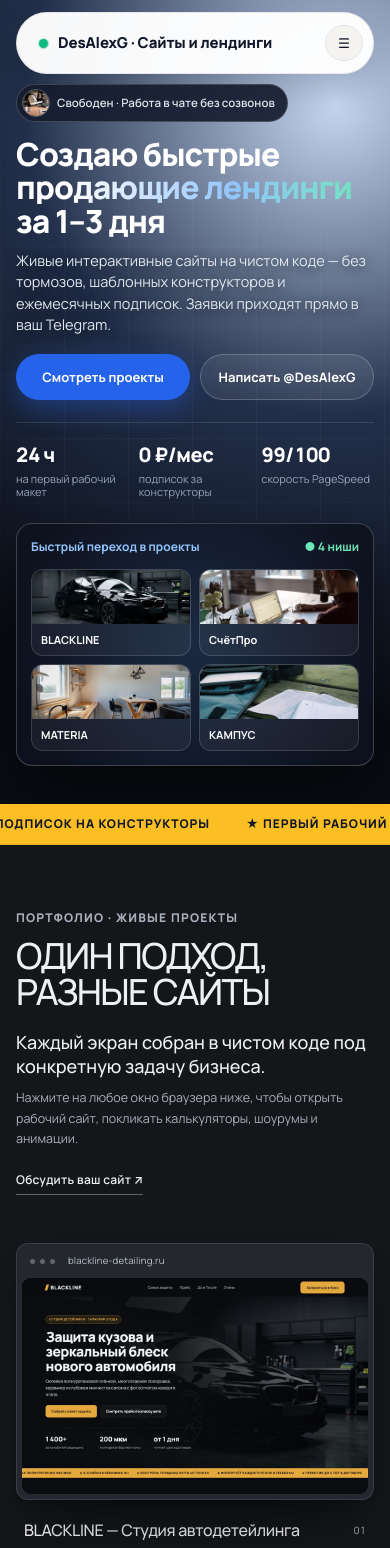
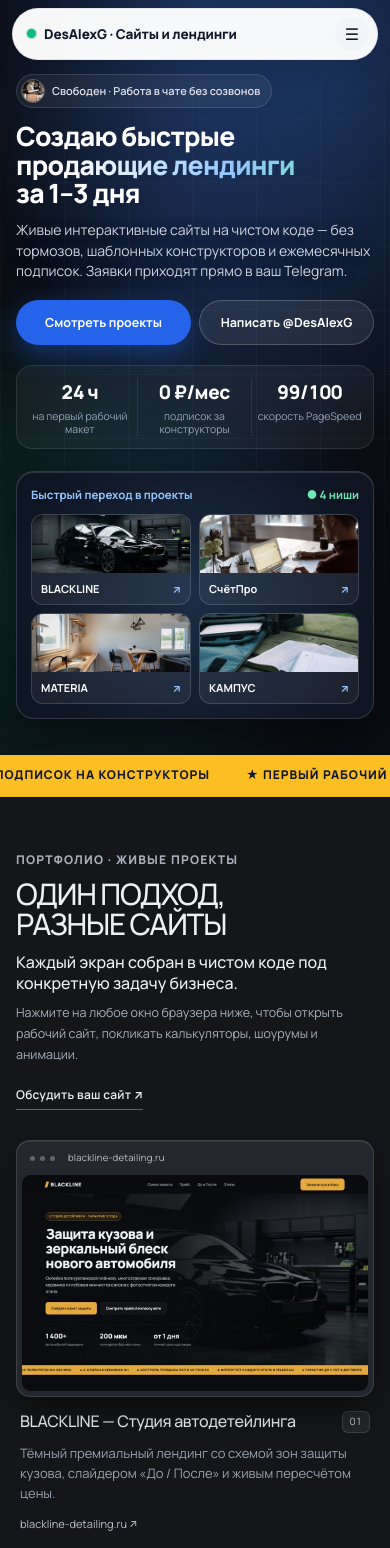
Before and after one commit to alexg11r/portfolio, a plain HTML site: page index.html in a window 390 px wide. Shown: the top 1548 px of the page. Drawn offline with Linux system fonts and the light colour scheme.

Commit message:
Refine mobile aesthetic: bento metrics, studio dock tiles, numbered badges, 0px overflow across 360px/390px

```diff
--- a/index.html
+++ b/index.html
@@ -29,7 +29,7 @@
     }
 
     *, *::before, *::after { box-sizing: border-box; }
-    html { scroll-behavior: smooth; }
+    html { scroll-behavior: smooth; max-width: 100%; overflow-x: clip; }
     body {
       margin: 0;
       font-family: 'Manrope', -apple-system, BlinkMacSystemFont, 'Segoe UI', Roboto, sans-serif;
@@ -37,7 +37,8 @@
       color: var(--ink);
       line-height: 1.55;
       -webkit-font-smoothing: antialiased;
-      overflow-x: hidden;
+      max-width: 100%;
+      overflow-x: clip;
     }
 
     a { color: inherit; text-decoration: none; }
@@ -47,6 +48,10 @@
     .container {
       width: min(100% - 32px, var(--container));
       margin-inline: auto;
+      min-width: 0;
+    }
+    .hero-grid > *, .works-heading > *, .works-grid > *, .pricing-grid > *, .estimator-card > *, .flip-grid > *, .workflow-layout > *, .section-head-split > * {
+      min-width: 0;
     }
     section[id] { scroll-margin-top: 76px; }
 
@@ -398,10 +403,10 @@
       z-index: 2;
     }
     .works-heading h2 {
-      font-size: clamp(36px, 4.7vw, 66px);
+      font-size: clamp(27px, 5vw, 64px);
       font-weight: 500;
       line-height: 0.99;
-      letter-spacing: -0.045em;
+      letter-spacing: -0.04em;
       text-transform: uppercase;
       color: #eff0f2;
     }
@@ -581,19 +586,34 @@
     }
 
     @media (max-width: 950px) {
-      .works-section { padding: 82px 0 82px; }
-      .works-heading { grid-template-columns: 1fr; gap: 22px; margin-bottom: 48px; }
+      .works-section { padding: 72px 0; }
+      .works-heading { grid-template-columns: minmax(0, 1fr); gap: 22px; margin-bottom: 42px; }
       .works-aside { justify-self: start; max-width: 100%; }
-      .works-grid { gap: 52px 28px; }
+      .works-grid { gap: 48px 28px; }
       .work-card[data-project="1"] { margin-top: 76px; }
       .work-card[data-project="2"] { margin-top: -32px; }
     }
     @media (max-width: 740px) {
-      .works-section { padding: 64px 0; }
-      .works-grid { grid-template-columns: 1fr; gap: 38px; padding: 0; }
+      .reveal, .scrub-line { opacity: 1 !important; transform: none !important; }
+      .scrub-line { width: 100%; }
+      .works-section { padding: 54px 0 60px; }
+      .works-heading { margin-bottom: 30px; gap: 14px; }
+      .works-heading h2 { font-size: clamp(27px, 7.6vw, 36px); }
+      .works-aside-lead { font-size: 16px; }
+      .works-grid { grid-template-columns: minmax(0, 1fr); gap: 32px; padding: 0; }
       .work-card[data-project] { grid-column: auto !important; grid-row: auto !important; margin-top: 0 !important; --roll: 0deg; --depth: 0; }
+      .work-art { border-radius: 14px; border-color: rgba(255,255,255,0.12); box-shadow: inset 0 1px 0 rgba(255,255,255,0.08), 0 14px 32px rgba(0,0,0,0.45); }
       .work-card[data-project="1"] .work-viewport { aspect-ratio: 16 / 10; }
-      .works-bottom-row { grid-template-columns: 1fr; }
+      .work-meta { margin: 14px 4px 0; }
+      .work-num {
+        padding: 2px 7px;
+        border-radius: 6px;
+        background: rgba(255,255,255,0.07);
+        border: 1px solid rgba(255,255,255,0.12);
+        color: #cbd5e1;
+      }
+      .works-bottom-row { grid-template-columns: minmax(0, 1fr); gap: 16px; padding-top: 24px; margin-top: 6px; }
+      .works-bottom-row .btn { width: 100%; }
     }
 
     /* Stone Band: 3D Renders + 3D-Flipping Advantage Cards */
@@ -917,45 +937,104 @@
     }
 
     @media (max-width: 980px) {
-      .hero-grid, .pricing-grid, .estimator-card, .flip-grid, .workflow-layout { grid-template-columns: 1fr; }
+      .hero-grid, .pricing-grid, .estimator-card, .flip-grid, .workflow-layout { grid-template-columns: minmax(0, 1fr); }
       .workflow-sticky { position: static; }
       .hero-right-col { min-height: auto; }
-      .flip-card { height: 270px; }
+      .flip-card { height: 240px; }
       #heroCanvas, .section-ambient-canvas, #finaleCanvas, .paper-grain, .dock-ripple { display: none !important; }
-      .hero { background: radial-gradient(circle at 86% 14%, rgba(59, 130, 246, 0.25) 0%, rgba(21, 35, 64, 0.94) 40%, #0a0d14 80%); }
+      .hero {
+        background:
+          radial-gradient(circle at 86% 10%, rgba(59, 130, 246, 0.28) 0%, transparent 48%),
+          radial-gradient(circle at 10% 78%, rgba(16, 185, 129, 0.14) 0%, transparent 46%),
+          radial-gradient(ellipse at 50% 0%, #15223e 0%, #0a0d14 75%);
+      }
     }
     @media (max-width: 680px) {
+      .nav-shell { top: 8px; padding: 0 12px; }
+      .header { padding: 0 8px 0 14px; }
+      .header-inner { height: 50px; gap: 10px; }
+      .brand { font-size: 13.5px; gap: 8px; }
       .nav, .header-cta { display: none; }
-      .burger { display: inline-flex; }
+      .burger {
+        display: grid;
+        place-items: center;
+        width: 34px;
+        height: 34px;
+        padding: 0;
+        background: #f1f5f9;
+        border: none;
+        font-size: 16px;
+      }
       .nav.open {
         display: flex;
         flex-direction: column;
         position: absolute;
-        top: 68px;
+        top: 58px;
         left: 0;
         right: 0;
         background: #fff;
         color: var(--ink);
-        padding: 20px;
+        padding: 18px;
         border-radius: 18px;
-        box-shadow: 0 18px 36px rgba(0,0,0,0.16);
+        box-shadow: 0 18px 36px rgba(0,0,0,0.18);
       }
-      .hero { margin-top: -72px; padding: 94px 0 38px; min-height: auto; }
-      .hero-grid { gap: 24px; }
-      .photo-pill { font-size: 11.5px; padding: 4px 12px 4px 5px; gap: 7px; margin-bottom: 16px; white-space: nowrap; }
-      h1 { font-size: clamp(28px, 8.2vw, 36px); margin-bottom: 12px; }
-      .hero-sub { font-size: 14.5px; line-height: 1.48; margin-bottom: 18px; }
-      .hero-cta { display: grid; grid-template-columns: repeat(2, minmax(0, 1fr)); gap: 10px; margin-bottom: 22px; }
-      .hero-cta .btn { padding: 12px 10px; font-size: 13px; white-space: nowrap; }
-      .hero-metrics { grid-template-columns: repeat(3, minmax(0, 1fr)); gap: 10px; padding-top: 16px; }
-      .metric-val { font-size: 20px; }
-      .metric-lbl { font-size: 11px; line-height: 1.25; }
+      .hero { margin-top: -62px; padding: 84px 0 36px; min-height: auto; }
+      .hero-grid { gap: 22px; }
+      .photo-pill {
+        font-size: 11px;
+        padding: 4px 11px 4px 4px;
+        gap: 7px;
+        margin-bottom: 14px;
+        background: rgba(255,255,255,0.06);
+        border-color: rgba(255,255,255,0.12);
+        max-width: 100%;
+      }
+      .photo-pill img { width: 24px; height: 24px; }
+      h1 { font-size: clamp(25px, 6.8vw, 34px); line-height: 1.08; margin-bottom: 12px; }
+      .hero-sub { font-size: 14px; line-height: 1.48; margin-bottom: 18px; color: #cbd5e1; }
+      .hero-cta { display: grid; grid-template-columns: repeat(2, minmax(0, 1fr)); gap: 8px; margin-bottom: 20px; }
+      .hero-cta .btn { padding: 12px 8px; font-size: 12.5px; white-space: nowrap; }
+      .hero-metrics {
+        grid-template-columns: repeat(3, minmax(0, 1fr));
+        gap: 0;
+        padding: 12px 6px;
+        background: rgba(255, 255, 255, 0.045);
+        border: 1px solid rgba(255, 255, 255, 0.1);
+        border-radius: 16px;
+        text-align: center;
+      }
+      .hero-metrics > div:not(:last-child) { border-right: 1px solid rgba(255,255,255,0.08); }
+      .hero-metrics > div { padding: 0 4px; }
+      .metric-val { font-size: 19px; }
+      .metric-lbl { font-size: 10.5px; line-height: 1.25; }
       .dock-aura-wrap { padding: 0; }
-      .hero-dock { padding: 14px; border-radius: 16px; }
+      .hero-dock {
+        padding: 14px;
+        border-radius: 18px;
+        background: rgba(15, 21, 35, 0.96);
+        border-color: rgba(255,255,255,0.15);
+        box-shadow: inset 0 1px 0 rgba(255,255,255,0.12), 0 18px 36px rgba(0,0,0,0.45);
+      }
+      .dock-head { margin-bottom: 10px; font-size: 11.5px; }
       .dock-pills { grid-template-columns: repeat(2, minmax(0, 1fr)); gap: 8px; }
-      .dock-item img { height: 54px; }
-      .focus-row.active .focus-body { grid-template-columns: 1fr; }
-      .pill-cta-bar { border-radius: 22px; padding: 22px; }
+      .dock-item { border-radius: 12px; background: rgba(255,255,255,0.06); }
+      .dock-item img { height: 58px; }
+      .dock-item div { padding: 7px 9px; font-size: 11px; display: flex; justify-content: space-between; align-items: center; }
+      .dock-item div::after { content: "↗"; color: #93c5fd; font-size: 11px; }
+      .stone-band, .workflow-section, .pricing-band { padding: 52px 0; }
+      .flip-card { height: 220px; }
+      .flip-face { padding: 20px; }
+      .monumental-num { font-size: 40px; }
+      .focus-row.active .focus-body { grid-template-columns: minmax(0, 1fr); }
+      .included-pills { grid-template-columns: repeat(2, minmax(0, 1fr)); gap: 7px; margin: 18px 0 22px; }
+      .inc-pill { padding: 9px 10px; font-size: 11px; }
+      .price-card { padding: 22px; border-radius: 18px; }
+      .price-sum { font-size: 26px; }
+      .estimator-card { padding: 20px; gap: 18px; border-radius: 18px; }
+      .est-pills { gap: 6px; }
+      .est-pill, .addon-chip { font-size: 12px; padding: 8px 11px; }
+      .pill-cta-bar { border-radius: 20px; padding: 18px 20px; gap: 12px; }
+      .pill-cta-arrow { width: 40px; height: 40px; font-size: 16px; }
     }
   </style>
 </head>
@@ -1096,7 +1175,7 @@
                   <small>blackline-detailing.ru</small>
                 </div>
                 <div class="work-viewport">
-                  <img class="work-shot" src="assets/previews/site-01.jpg" alt="Превью BLACKLINE Detailing" loading="lazy" decoding="async" />
+                  <img class="work-shot" src="assets/previews/site-01.jpg" alt="Превью BLACKLINE Detailing" decoding="async" fetchpriority="low" />
                 </div>
               </div>
               <div class="work-meta">
@@ -1117,7 +1196,7 @@
                   <small>schetpro-b2b.ru</small>
                 </div>
                 <div class="work-viewport">
-                  <img class="work-shot" src="assets/previews/site-02.jpg" alt="Превью СчётПро Бухгалтерия" loading="lazy" decoding="async" />
+                  <img class="work-shot" src="assets/previews/site-02.jpg" alt="Превью СчётПро Бухгалтерия" decoding="async" fetchpriority="low" />
                 </div>
               </div>
               <div class="work-meta">
```
